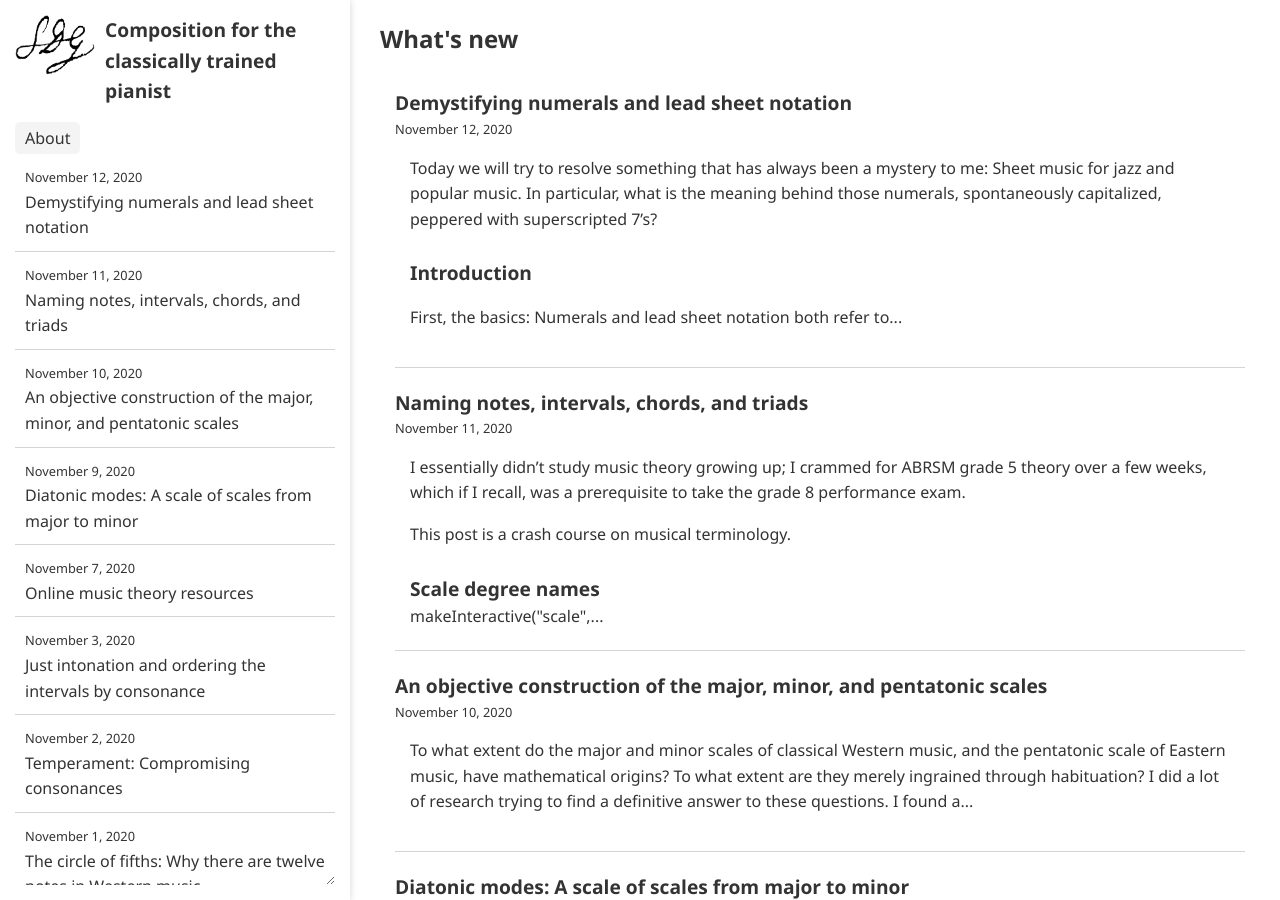
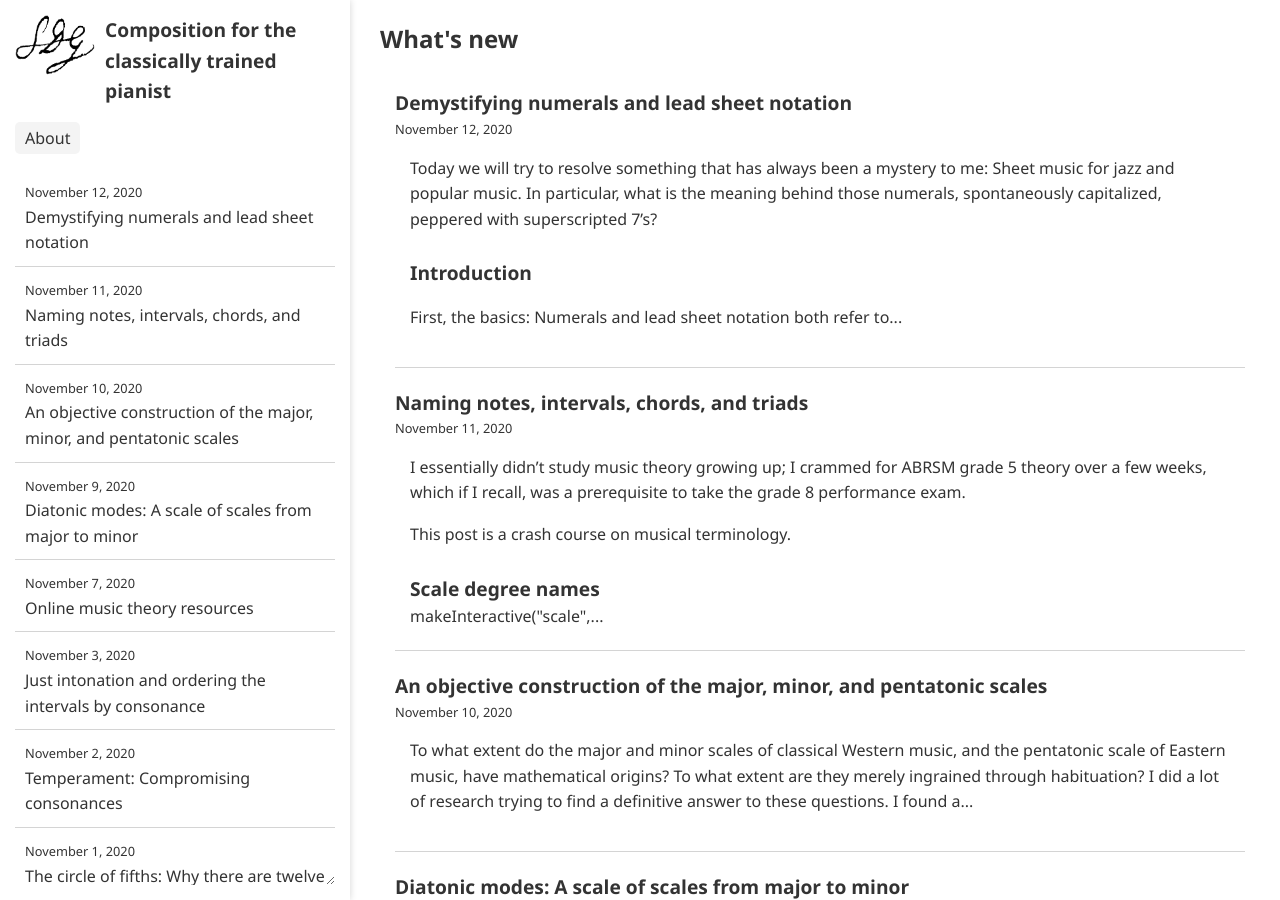
Before and after one commit to ansyblenetwork/sdg, a Jekyll site: the page built from index.html, in a window 1280 px wide and 900 px high. Built offline with Jekyll 4.4.1, drawn with Linux system fonts in a browser that asks for light colours.

Commit message:
Update page.html

```diff
--- a/_layouts/page.html
+++ b/_layouts/page.html
@@ -157,7 +157,7 @@ function D(string) { return document.getElementById(string);}
 	<div class="rpanel" style="flex-grow: 1; position:relative; min-width:250px;" id="accountPanel">
 		<a href="{{ "" | absolute_url }}"><div style="display:flex; margin-bottom:15px"><img src="{{ "sdg-transparent.png" | relative_url }}" alt="Soli Deo gloria" style="flex-shrink:0; max-height:60px; padding-right:10px"><h2>Composition for the classically trained pianist</h2></div></a>
 
-		<a href="{{ site.posts.last.url | relative_url }}"><button>About</button></a>
+		<a href="{{ site.posts.last.url | relative_url }}"><button style="margin-bottom:15px">About</button></a>
 		<ul style="overflow:auto;">
 			{% for post in site.posts %}
 				{% if page.title == post.title %}
@@ -168,6 +168,7 @@ function D(string) { return document.getElementById(string);}
 						{{ post.title }}</li></a>
 				{% endif %}
 			{% endfor %}
+			<br>
 		</ul>
 	</div>
 	<div class="sidebartab"></div>
```
